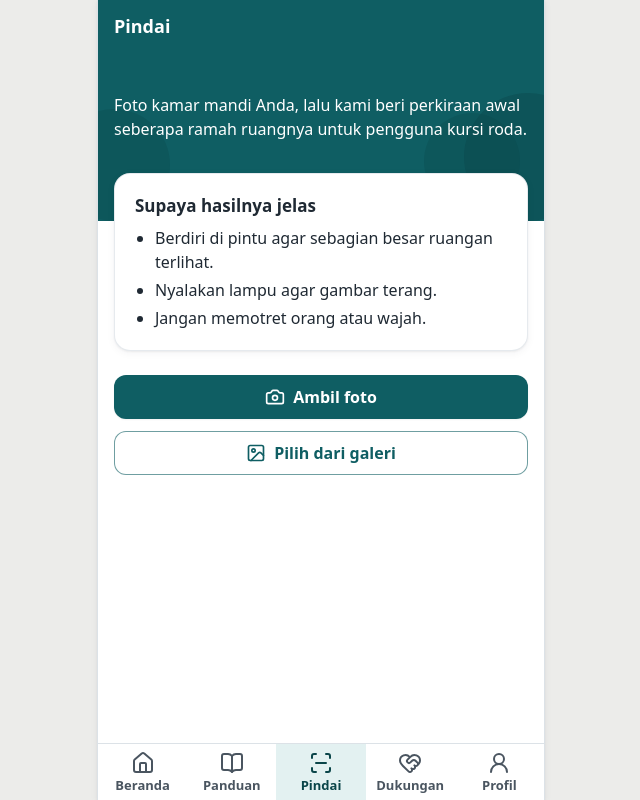
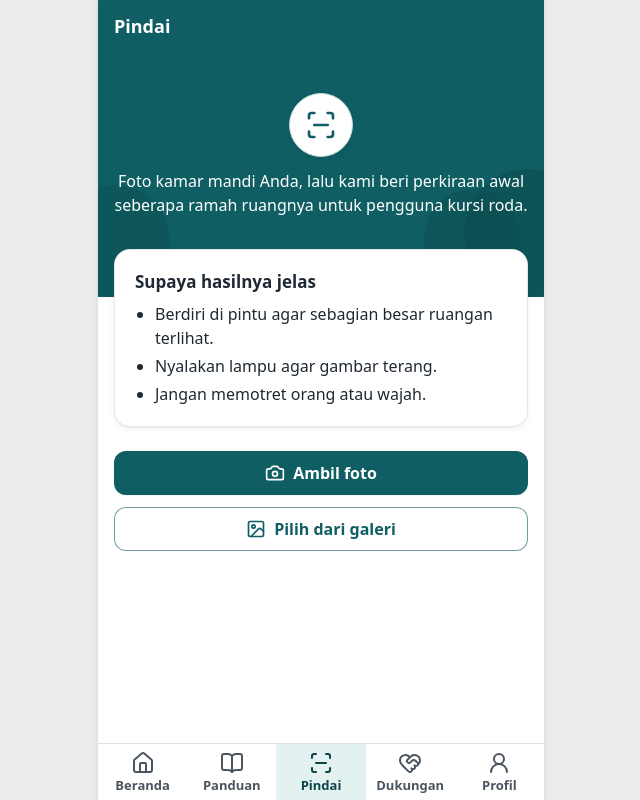
Before and after one commit to titohanafi/transisidnr, a React (Vite) app: page /#/pindai in a window 1280 px wide. Shown: the whole page, without its empty margins (319-959 px from the left). Built offline with nearby package versions, Linux system fonts and the light colour scheme.

Commit message:
Pindai: tambah ikon pindai di atas deskripsi pita kepala
Lencana bulat (sama gayanya dengan ikon profil di tab Profil) berisi
ikon ScanLine, diletakkan di atas teks penjelasan supaya pita kepala
tidak cuma berisi teks.

```diff
--- a/src/screens/PindaiFoto.tsx
+++ b/src/screens/PindaiFoto.tsx
@@ -105,7 +105,17 @@ export function PindaiFoto() {
     <Halaman
       judul={t.judul}
       judulTersembunyi
-      kepala={<p className="mt-2 text-white">{t.penjelasan}</p>}
+      kepala={
+        <div className="mt-2 flex flex-col items-center gap-3 text-center">
+          <span
+            aria-hidden="true"
+            className="flex h-16 w-16 items-center justify-center rounded-full border border-utama-redup bg-white text-utama shadow-kartu"
+          >
+            <ScanLine className="h-8 w-8" strokeWidth={2} focusable="false" />
+          </span>
+          <p className="text-white">{t.penjelasan}</p>
+        </div>
+      }
       kepalaPita="gelap"
       kepalaTumpang
       latarPutih
```
